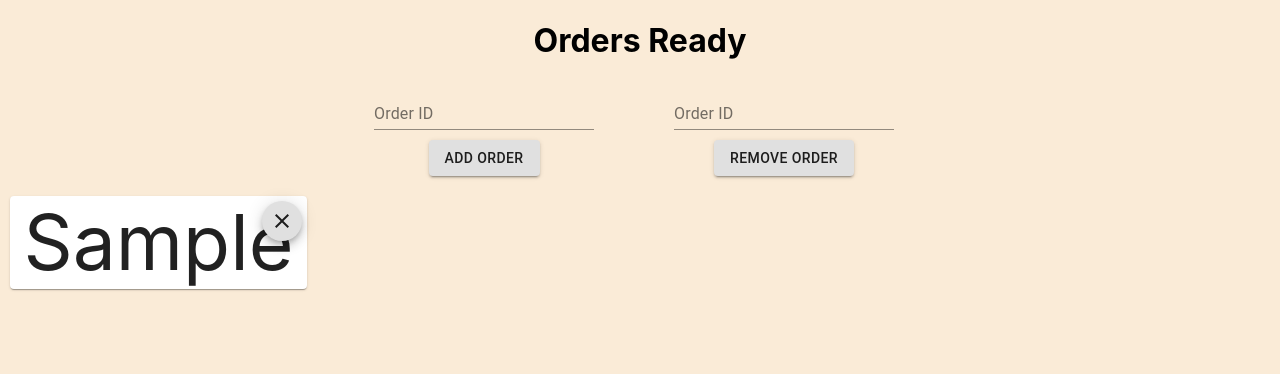
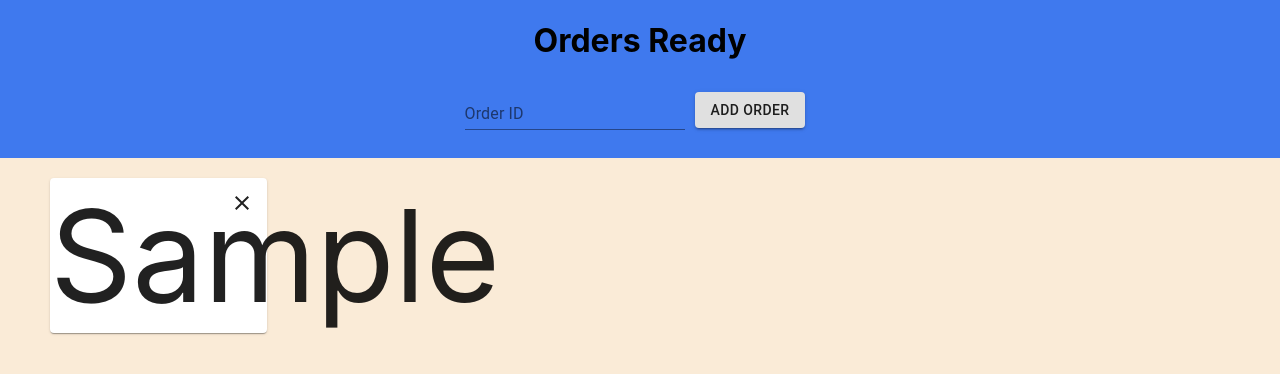
Before and after one commit to G-Tang2/Order-Display, a React (Create React App) app: page / in a window 1280 px wide. Both pictures are taken after typing "Sample" into the empty fields and a click on the button "ADD ORDER". Shown: the top 374 px of the page. Built offline with nearby package versions, Linux system fonts and the light colour scheme.

Commit message:
centered add box

```diff
--- a/src/App.css
+++ b/src/App.css
@@ -1,8 +1,30 @@
-html {
+html,
+body {
+  width: 100%;
+  height: 100%;
+  margin: 0px;
+  padding: 0px;
+  overflow-x: hidden;
+}
+
+#root {
+  height: 100%;
+}
+
+body {
+  flex: 1 1 auto;
   background-color: antiquewhite;
 }
 
+header {
+  flex: 0 1 auto;
+  background-color: rgb(63, 121, 238);
+}
+
 .App {
+  display: flex;
+  flex-flow: column;
+  height: 100%;
   text-align: center;
 }
 
@@ -40,27 +62,27 @@ html {
   position: absolute !important;
   right: 5px;
   top: 5px;
+  background-color: white !important;
+  box-shadow: none !important;
 }
 
 .order-container {
   position: relative !important;
-  font-size: 6vw;
+  font-size: 10vw;
+  margin: 10px 40px;
 }
 
 .order-form {
   display: flex;
   justify-content: space-evenly;
   align-content: center;
-  margin: auto;
+  margin: 0 auto 20px auto;
   max-width: 600px;
 }
 
 .order-list {
   padding: 10px;
-}
-
-.order-input {
-  display: inline-block;
+  height: 100%;
 }
 
 @keyframes App-logo-spin {
--- a/src/App.js
+++ b/src/App.js
@@ -23,14 +23,15 @@ class App extends Component {
   }
 
   handleAddChange(e) {
-    this.setState({ inputAdd: e.target.value });
+    this.setState({
+      inputAdd: e.target.value,
+      errorAdd: false,
+      helperTextAdd: "",
+    });
   }
 
-  handleRemoveChange(e) {
-    this.setState({ inputRemove: e.target.value });
-  }
-
-  handleClickAdd() {
+  handleClickAdd(e) {
+    e.preventDefault();
     if (!this.state.currentOrders.includes(this.state.inputAdd)) {
       this.setState({
         currentOrders: this.state.currentOrders.concat(this.state.inputAdd),
@@ -45,78 +46,61 @@ class App extends Component {
     }
   }
 
-  handleClickRemove() {
-    let index = this.state.currentOrders.indexOf(this.state.inputRemove);
+  handleClickRemove(number) {
+    let index = this.state.currentOrders.indexOf(number);
     if (index > -1) {
       this.state.currentOrders.splice(index, 1);
-      this.setState({
-        inputRemove: "",
-        errorRemove: false,
-        helperTextRemove: "",
-      });
-    } else {
-      this.setState({
-        errorRemove: true,
-        helperTextRemove: "Order does not exist",
-      });
+      this.forceUpdate();
     }
-    this.forceUpdate();
   }
 
   render() {
     return (
       <div className="App">
+        <header className="row">
           <h1 className="title">Orders Ready</h1>
-        <form className="order-form" noValidate autoComplete="off">
+          <form
+            className="order-form"
+            noValidate
+            autoComplete="off"
+            onSubmit={this.handleClickAdd.bind(this)}
+          >
             <div className="order-input">
               <TextField
                 id="test"
-              Name="addTextField"
+                name="addTextField"
                 label="Order ID"
                 error={this.state.errorAdd}
                 helperText={this.state.helperTextAdd}
                 value={this.state.inputAdd}
                 onChange={this.handleAddChange.bind(this)}
               />
-            <Button
-              className="btn"
-              variant="contained"
-              onClick={this.handleClickAdd.bind(this)}
-            >
+              <Button type="submit" className="btn" variant="contained">
                 Add Order
               </Button>
             </div>
-          <div className="order-input">
-            <TextField
-              id="test"
-              label="Order ID"
-              error={this.state.errorRemove}
-              helperText={this.state.helperTextRemove}
-              value={this.state.inputRemove}
-              onChange={this.handleRemoveChange.bind(this)}
-            />
-            <Button
-              className="btn"
-              variant="contained"
-              onClick={this.handleClickRemove.bind(this)}
-            >
-              Remove Order
-            </Button>
-          </div>
           </form>
+        </header>
 
+        <body className="row">
           <Grid className="order-list" container spacing={3}>
             {this.state.currentOrders.map((order) => (
-            <Grid item xs={3}>
+              <Grid key={order} item xs={3}>
                 <Paper className="order-container">
                   {order}
-                <Fab value={order} className="close-icon" size="small">
+                  <Fab
+                    color="None"
+                    className="close-icon"
+                    size="small"
+                    onClick={() => this.handleClickRemove(order)}
+                  >
                     <CloseIcon />
                   </Fab>
                 </Paper>
               </Grid>
             ))}
           </Grid>
+        </body>
       </div>
     );
   }
```
Lines whose indentation alone changed are shown as unchanged.
